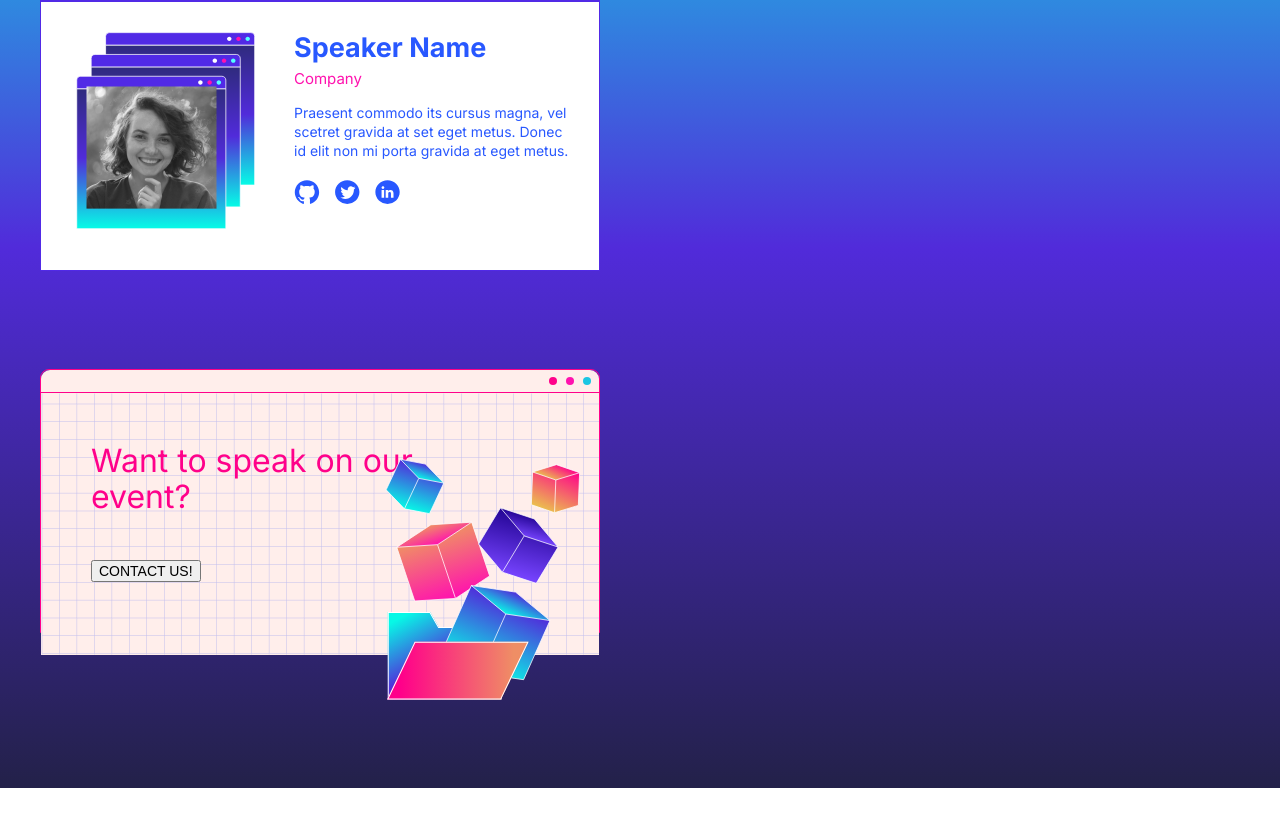
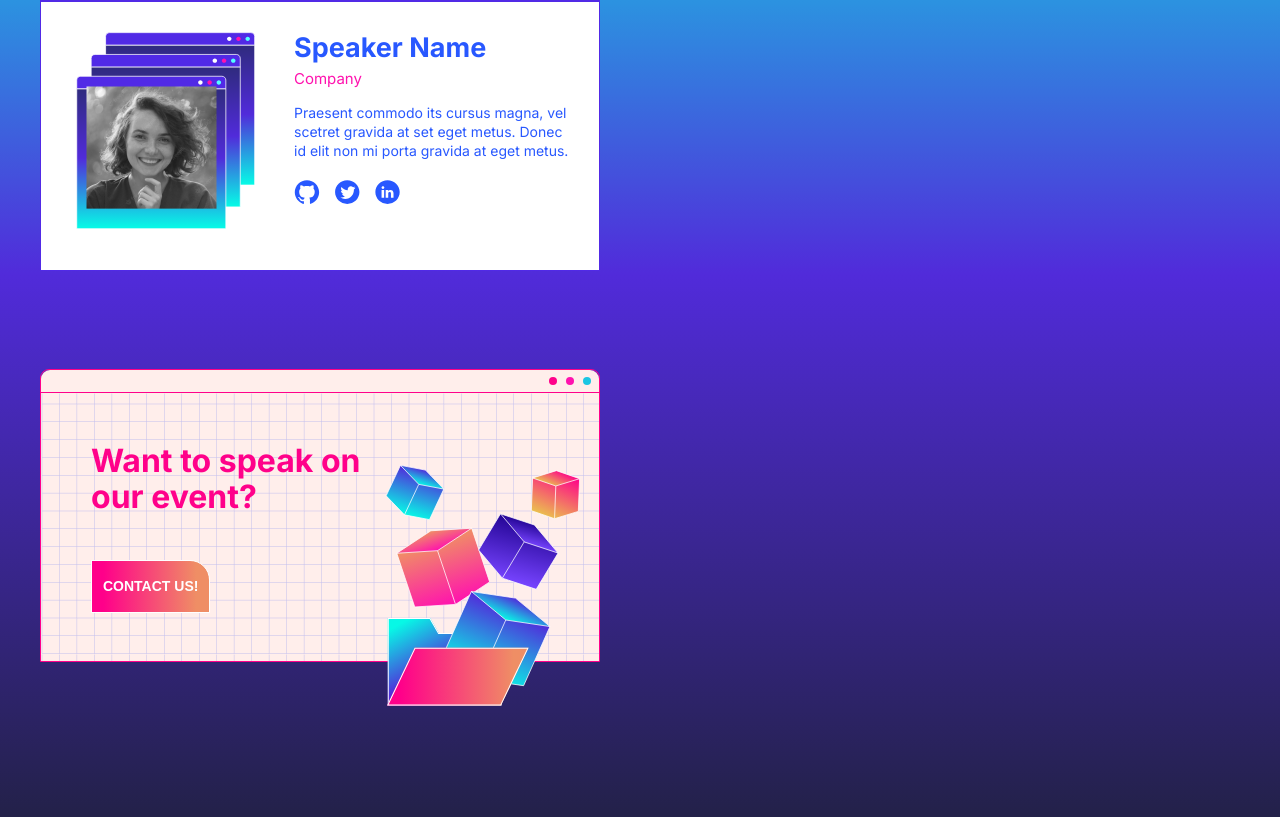
Before and after one commit to filmineio/compute.camp, a Next.js app: page / in a window 1280 px wide. Shown: the part 4611-5428 px from the top of the page. Before the commit the page ends 5399 px from the top, so only its background shows below. Built offline with nearby package versions, Linux system fonts and the light colour scheme; no server answers.

Commit message:
Add additional fixes.

```diff
--- a/src/components/Pages/Landing/Participants/Participants.module.scss
+++ b/src/components/Pages/Landing/Participants/Participants.module.scss
@@ -48,16 +48,20 @@
         position: relative;
         background: #FFEEEB url('../../../../../src/components/Common/images/grid.png');
         height: 100%;
-        max-height: 304px;
+        max-height: 268px;
         padding: 50px;
 
         .participants-contact-text {
           color: #FF018A;
           font-size: 32px;
           line-height: 36px;
-          //font-weight: 600;
+          font-weight: 600;
           margin-bottom: 45px;
-          max-width: 380px;
+          max-width: 300px;
+        }
+
+        .button {
+          display: none;
         }
 
         .cubes-image {
--- a/src/components/Pages/Landing/Participants/Participants.tsx
+++ b/src/components/Pages/Landing/Participants/Participants.tsx
@@ -46,7 +46,9 @@ const Participants: FC = () => {
               Want to speak on our event?
             </div>
 
-            <button type="button">CONTACT US!</button>
+            <button type="button" className="button primary">
+              CONTACT US!
+            </button>
             <Image className={styles['cubes-image']} src={cubes} alt="cubes" />
           </div>
         </div>
```
